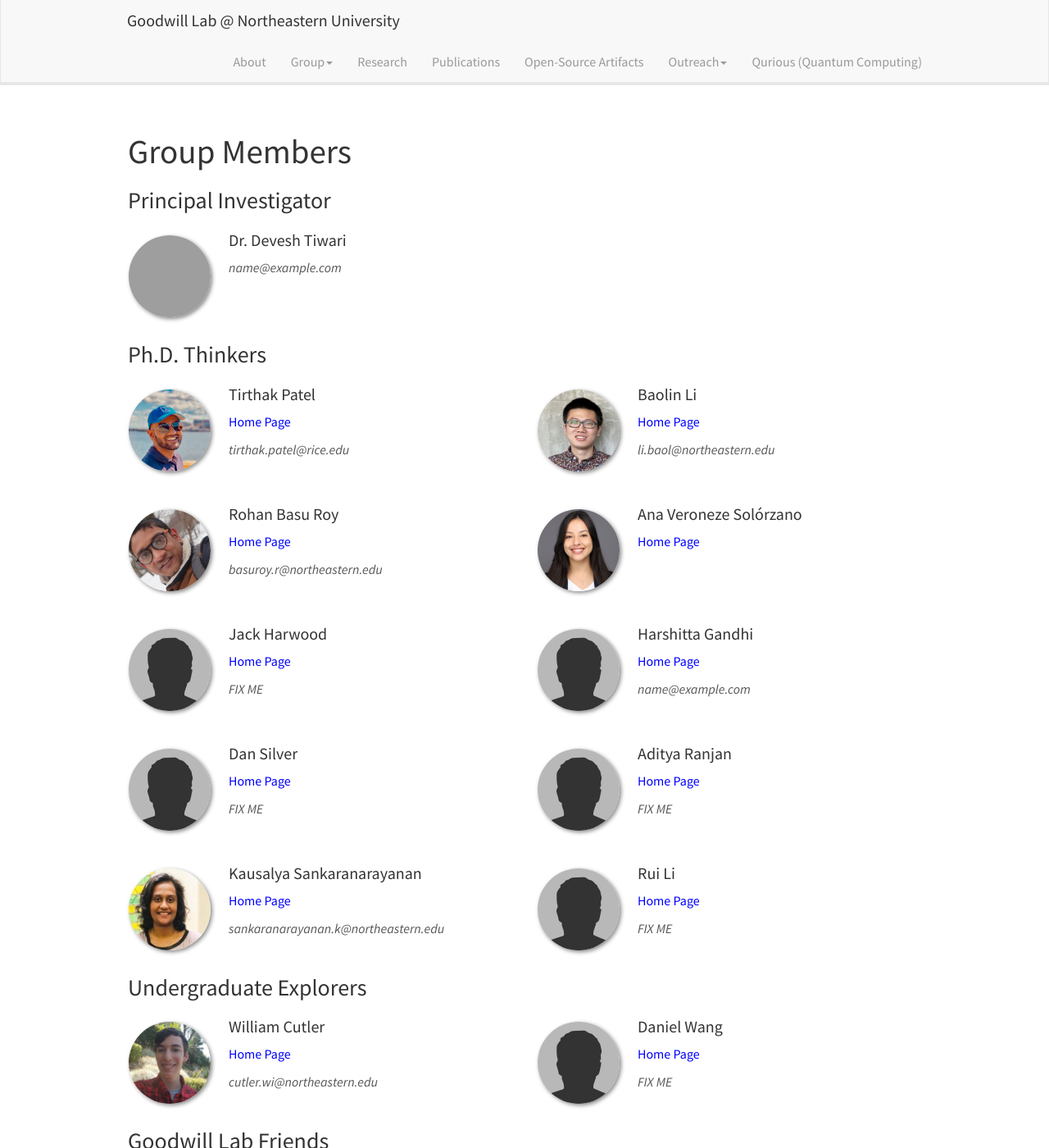
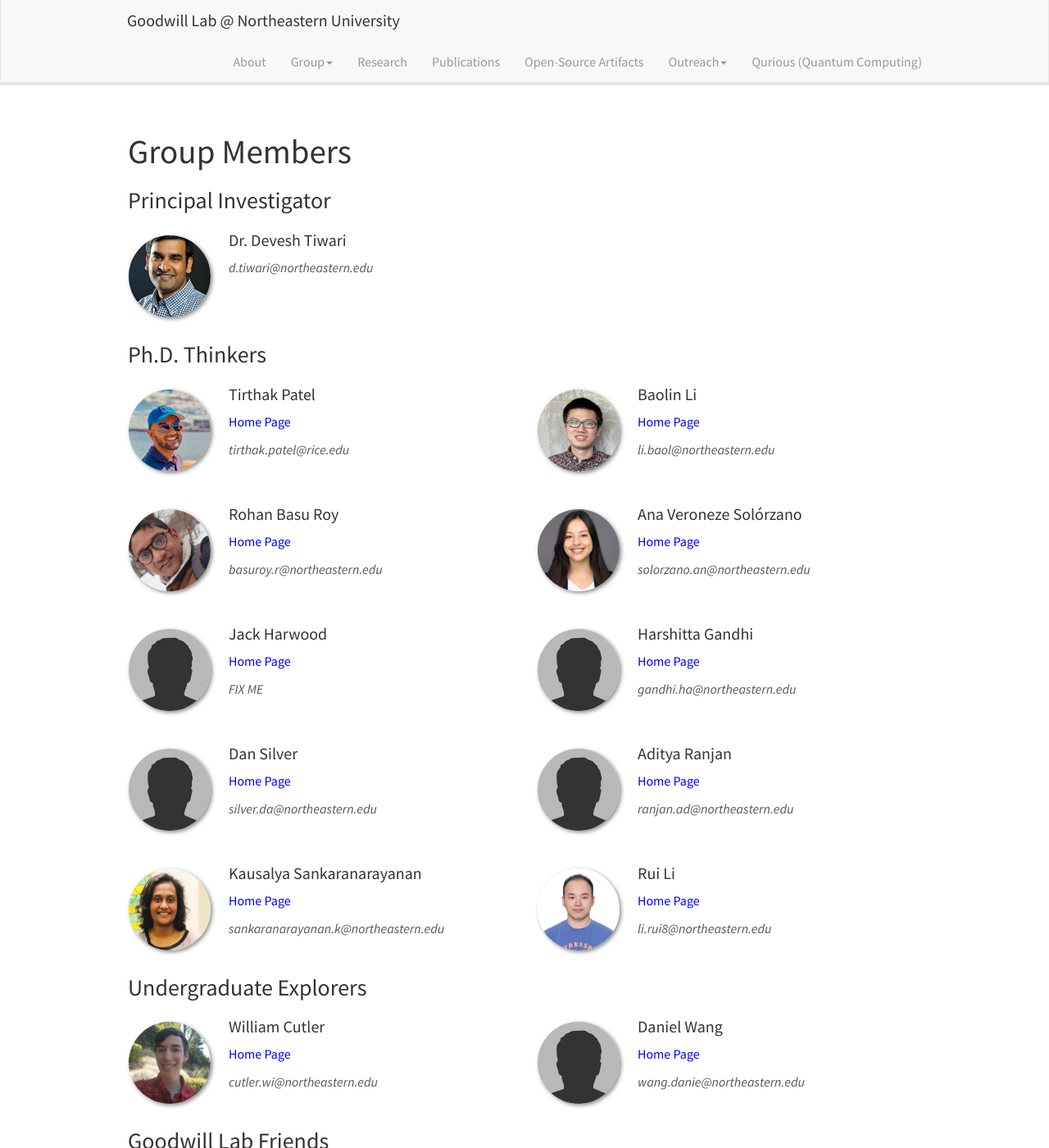
Before and after one commit to GoodwillComputingLab/goodwillcomputinglab.github.io, a Jekyll site: the page built from _pages/members.md, in a window 1280 px wide and 1400 px high. Shown: the whole window at 82% size. Built offline with Jekyll 4.4.1, drawn with Linux system fonts in a browser that asks for light colours; nearby versions of some CDN libraries; grey boxes are pictures that could not be loaded.

Commit message:
Update photos and contact

```diff
--- a/_data/team_members.yml
+++ b/_data/team_members.yml
@@ -1,8 +1,8 @@
 
 pi:
   name: Dr. Devesh Tiwari
-  photo:
-  email: name@example.com
+  photo: devesh_tiwari.jpg
+  email: d.tiwari@northeastern.edu
 
 student_categories:
   - text: "Ph.D. Thinkers"
@@ -25,7 +25,7 @@ student_categories:
       - name: Ana Veroneze Solórzano
         photo: ana_solarzano.jpg
         webpage: http://linkedin.com/in/anavs/
-        email:
+        email: solorzano.an@northeastern.edu
 
       - name: Jack Harwood
         photo:
@@ -35,17 +35,17 @@ student_categories:
       - name: Harshitta Gandhi
         photo:
         webpage:
-        email: name@example.com
+        email: gandhi.ha@northeastern.edu
 
       - name: Dan Silver
         photo:
         webpage:
-        email: FIX ME
+        email: silver.da@northeastern.edu
 
       - name: Aditya Ranjan
         photo:
         webpage:
-        email: FIX ME
+        email: ranjan.ad@northeastern.edu
 
       - name: Kausalya Sankaranarayanan
         photo: kausalya_sankaranarayanan.jpg
@@ -53,9 +53,9 @@ student_categories:
         email: sankaranarayanan.k@northeastern.edu
 
       - name: Rui Li
-        photo:
-        webpage:
-        email: FIX ME
+        photo: rui_li.jpg
+        webpage: https://liruivah.github.io/
+        email: li.rui8@northeastern.edu
 
   # - text: "Master Doers"
   #   individuals:
@@ -70,7 +70,7 @@ student_categories:
       - name: Daniel Wang
         photo:
         webpage:
-        email: FIX ME
+        email: wang.danie@northeastern.edu
 
 friends:
   - name: Sidi Lu
--- a/_pages/members.md
+++ b/_pages/members.md
@@ -5,6 +5,7 @@ excerpt: "Goodwill Lab: Group members"
 sitemap: false
 permalink: /members/
 ---
+
 # Group Members
 
 ### Principal Investigator
@@ -12,6 +13,7 @@ permalink: /members/
 <div class="row">
 <div class="col-sm-6 clearfix">
   <img src="{{ site.url }}{{ site.baseurl }}/images/teampic/{{ site.data.team_members.pi.photo }}" class="img-responsive" style="float: left; border-radius: 50%; height: 100px; width: 100px; object-fit: cover; overflow: hidden;" />
+
   <h4>{{ site.data.team_members.pi.name }}</h4>
 
   <i>{{ site.data.team_members.pi.email }}</i>
@@ -35,8 +37,10 @@ permalink: /members/
   {% if member.photo == nil %}
   <img src="{{ site.url }}{{ site.baseurl }}/images/teampic/bio-photo.jpg" class="img-responsive" style="float: left; border-radius: 50%; height: 100px; width: 100px; object-fit: cover; overflow: hidden;" />
   {% else %}
-  <img src="{{ site.url }}{{ site.baseurl }}/images/teampic/{{ member.photo }}" class="img-responsive" style="float: left; border-radius: 50%; height: 100px; width: 100px; object-fit: cover; overflow: hidden;" />
-  {% endif %}
+  <img src="{{ site.url }}{{ site.baseurl }}/images/teampic/{{ member.photo }}" class="img-responsive" style="float: left; border-radius: 50%; height: 100px; width: 100px; object-fit: cover; overflow: hidden; image-rendering: -webkit-optimize-contrast;" />
+
+{% endif %}
+
   <h4>{{ member.name }}</h4>
   {% if member.webpage == nil %}
   <a href="{{ site.url }}{{ site.baseurl }}/" style="color: blue;">Home Page</a>
@@ -46,9 +50,9 @@ permalink: /members/
   <i>{{ member.email }}</i>
   </div>
 
-  {% assign number_printed = number_printed | plus: 1 %}
+{% assign number_printed = number_printed | plus: 1 %}
 
-  {% if even_odd == 1 %}
+{% if even_odd == 1 %}
 
   </div>
   {% endif %}
@@ -62,7 +66,6 @@ permalink: /members/
 {% endif %}
 {% endfor %}
 
-
 ### Goodwill Lab Friends
 
 <div class="row">
```
Also changed, not shown: images/teampic/ana_solarzano.jpg, images/teampic/devesh_tiwari.jpg (added), images/teampic/rui_li.JPG (added), images/teampic/tirthak_patel.jpg.
